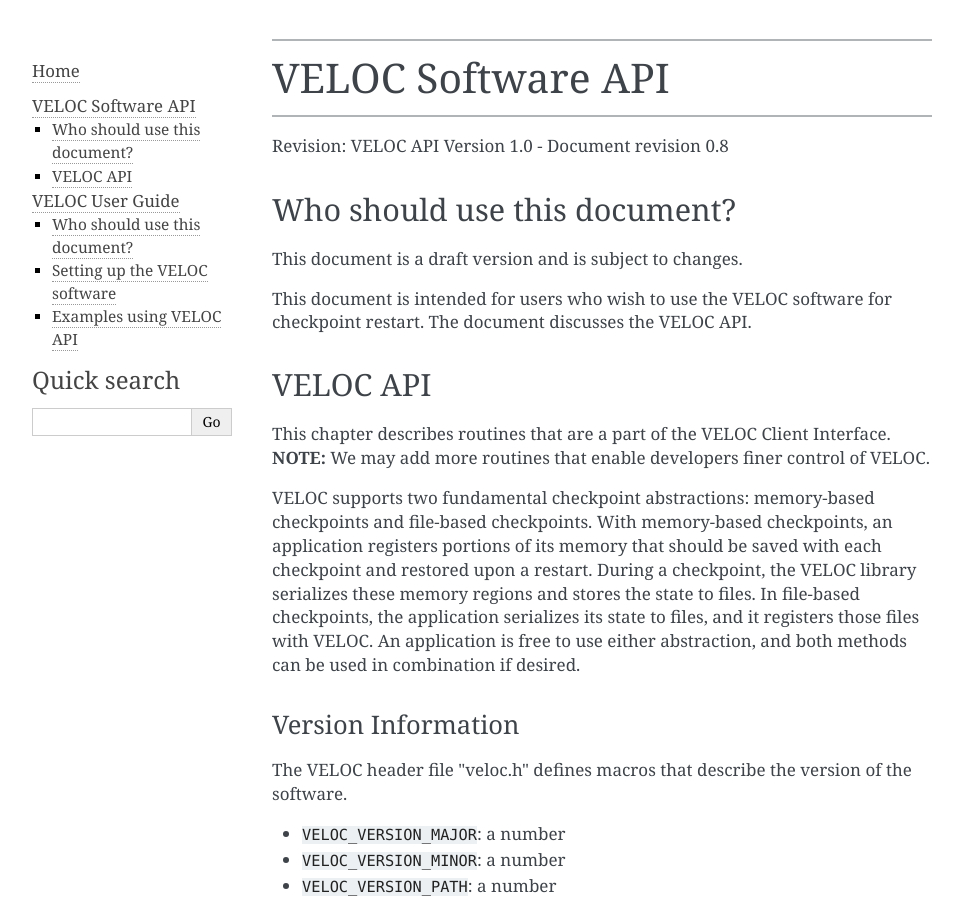
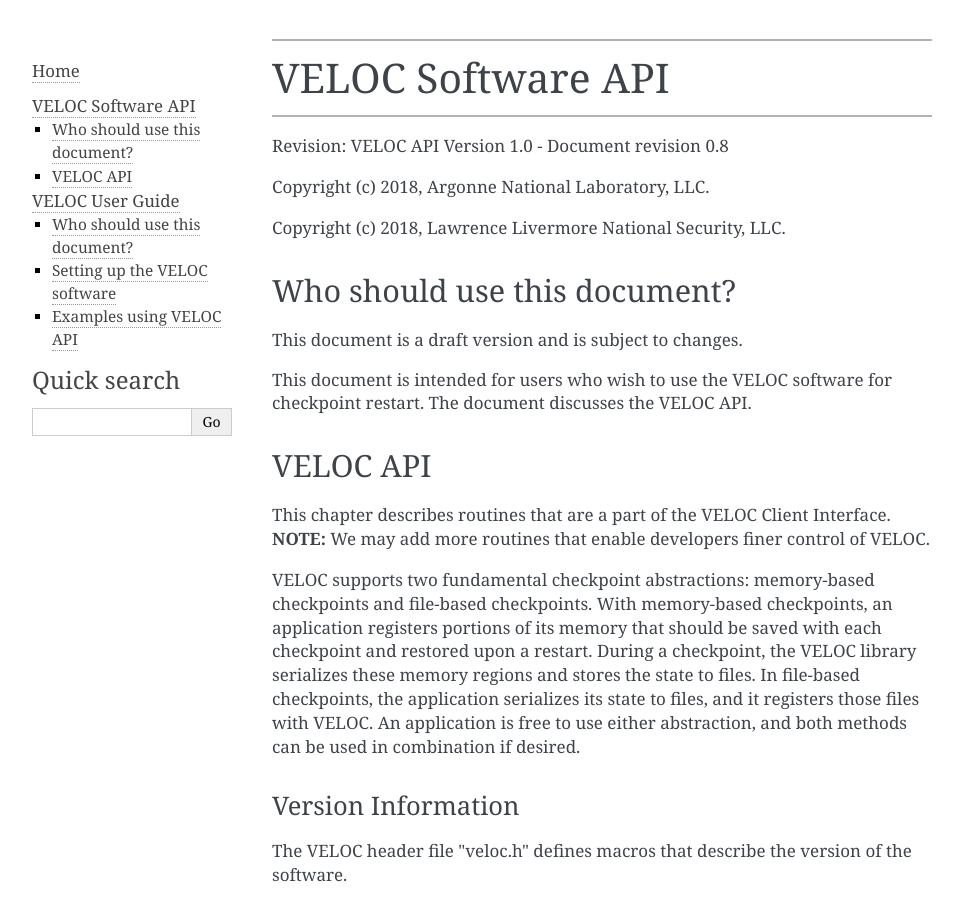
Before and after one commit to ECP-VeloC/VELOC, a Sphinx documentation site: the page built from docs/api.rst, in a window 1280 px wide and 900 px high. Shown: the whole window, without its empty margins (148-1111 px from the left). Built offline with Sphinx 7.4.7, drawn with Linux system fonts in a browser that asks for light colours; pages that are not in the unit, such as notebooks, are missing from menus.

Commit message:
Update api.rst

```diff
--- a/docs/api.rst
+++ b/docs/api.rst
@@ -38,6 +38,10 @@
    \vspace*{2.0ex}
 
 Revision: VELOC API Version 1.0 - Document revision 0.8
+
+Copyright (c) 2018, Argonne National Laboratory, LLC.
+
+Copyright (c) 2018, Lawrence Livermore National Security, LLC.
 
 .. raw:: latex
 
```
